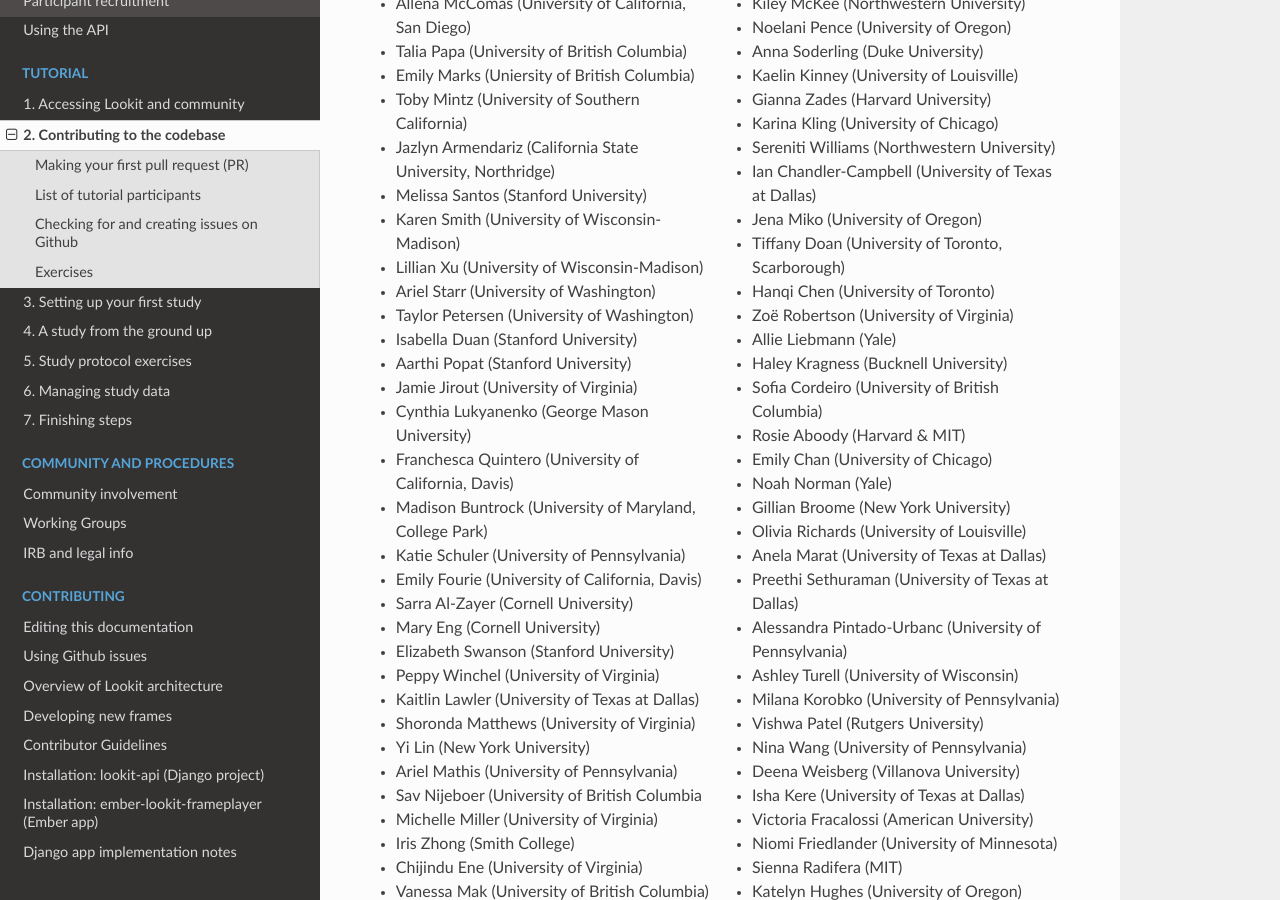
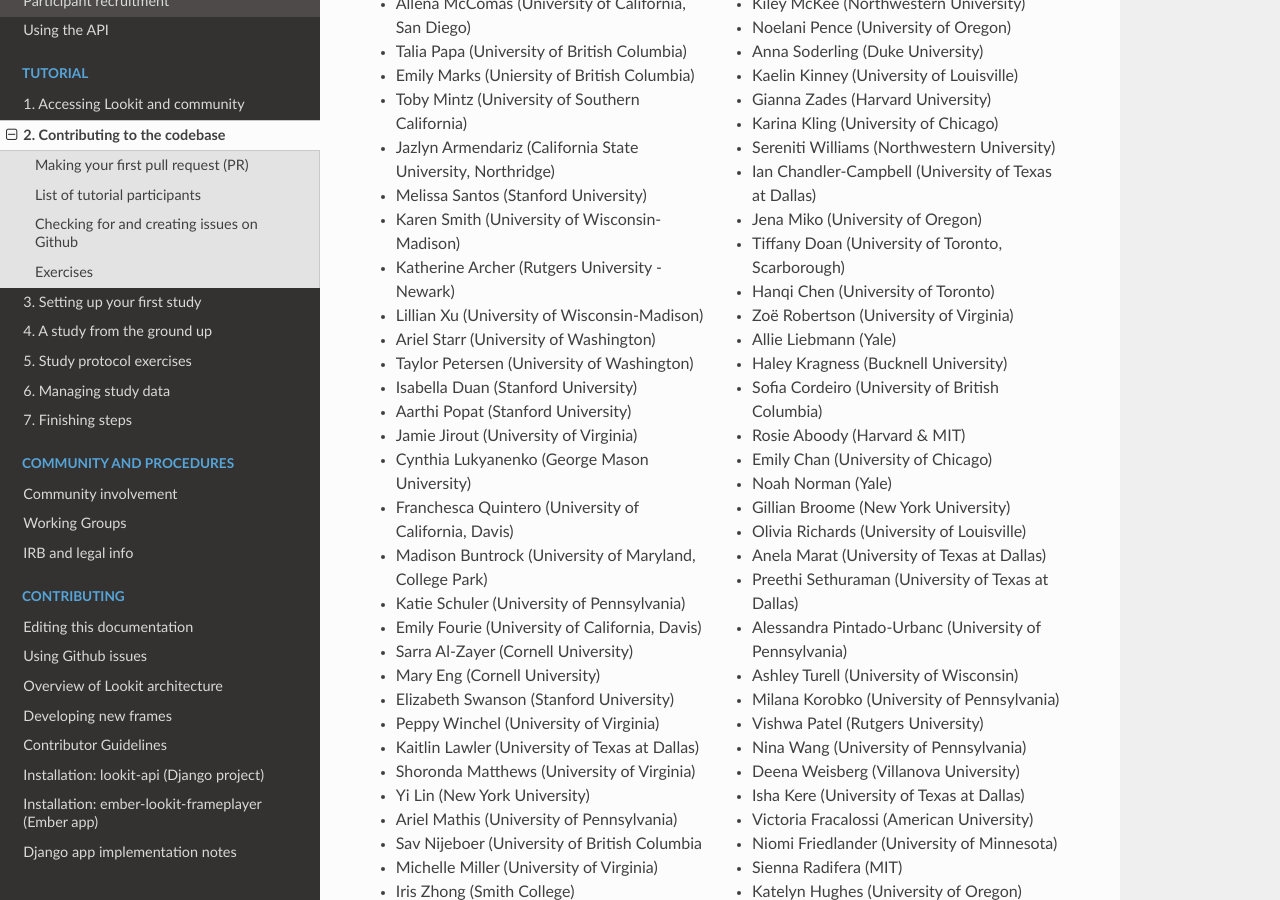
Before and after one commit to lookit/lookit-docs, a Sphinx documentation site: the page built from docs/source/tutorial-contributing.rst, in a window 1280 px wide and 900 px high, scrolled down 6393 px. Built offline with Sphinx 7.4.7 and the Read the Docs theme 2.0.0, drawn with Linux system fonts in a browser that asks for light colours.

Commit message:
Update tutorial-contributing.rst
Added name.

```diff
--- a/docs/source/tutorial-contributing.rst
+++ b/docs/source/tutorial-contributing.rst
@@ -145,6 +145,7 @@
 - Jazlyn Armendariz (California State University, Northridge)
 - Melissa Santos (Stanford University)
 - Karen Smith (University of Wisconsin-Madison)
+- Katherine Archer (Rutgers University - Newark)
 - Lillian Xu (University of Wisconsin-Madison)
 - Ariel Starr (University of Washington)
 - Taylor Petersen (University of Washington)
```
